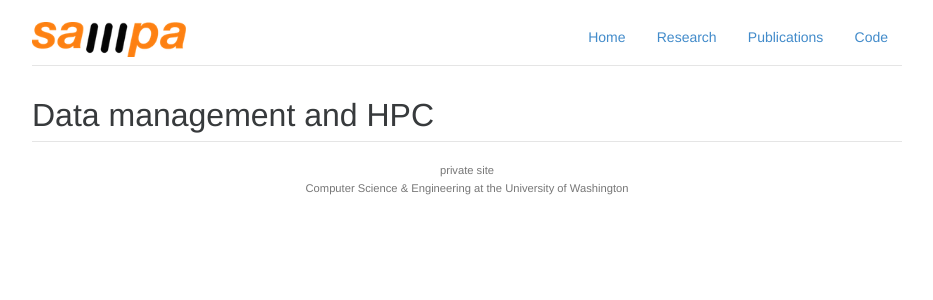
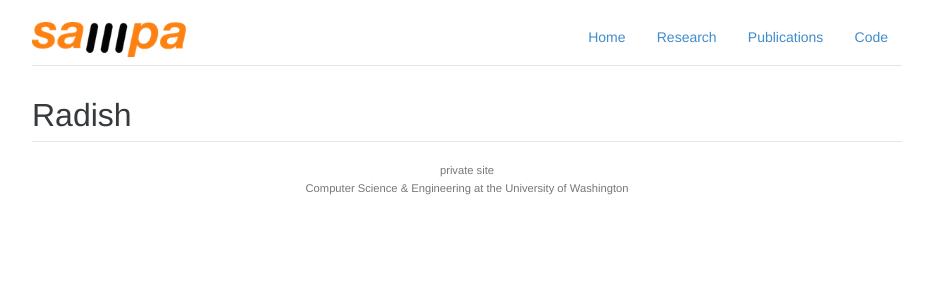
Before and after one commit to uwsampa/sampa-public, a Jekyll site: the page built from _projects/radish.md, in a window 1280 px wide. Shown: the top 300 px of the page, without its empty margins (173-1106 px from the left). Built offline with Jekyll 4.4.1, drawn with Linux system fonts in a browser that asks for light colours; nearby versions of some CDN libraries; Markdown is read by kramdown in place of the engine named in the settings.

Commit message:
project radish

```diff
--- a/_data/people.yml
+++ b/_data/people.yml
@@ -41,6 +41,11 @@
     image: /img/people/karin.jpg
     bio: "Researcher, Microsoft Research<br>Affiliate Associate Professor, UW CSE"
 
+billhowe:
+    display_name: "Bill Howe"
+    webpage: "http://homes.cs.washington.edu/~billhowe/"
+    image: /img/people/billhowe.png
+    bio: "Affiliate Faculty and Associate Director of eScience Institute"
 
 
 melody:
--- a/_projects/radish.md
+++ b/_projects/radish.md
@@ -1,9 +1,11 @@
 ---
 layout: default
-title: Data management and HPC
+title: Radish
 description: Integrating relational query processing into high-performance parallel languages, like Grappa.
 url: https://github.com/uwescience/raco#c-and-grappa-output-radish
+image: /img/radish.png
 people:
   - bdmyers
   - oskin
+  - billhowe
 ---
```
